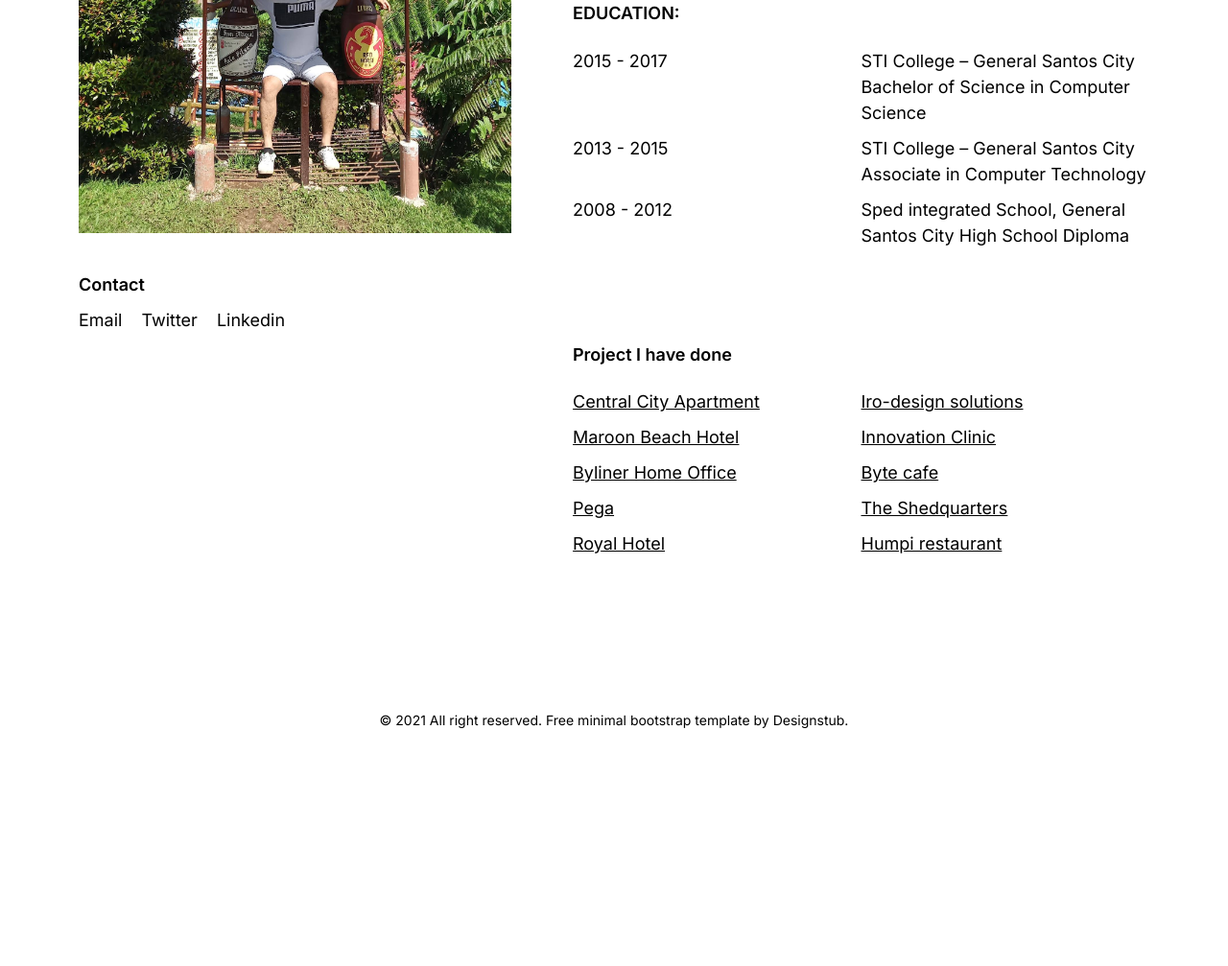
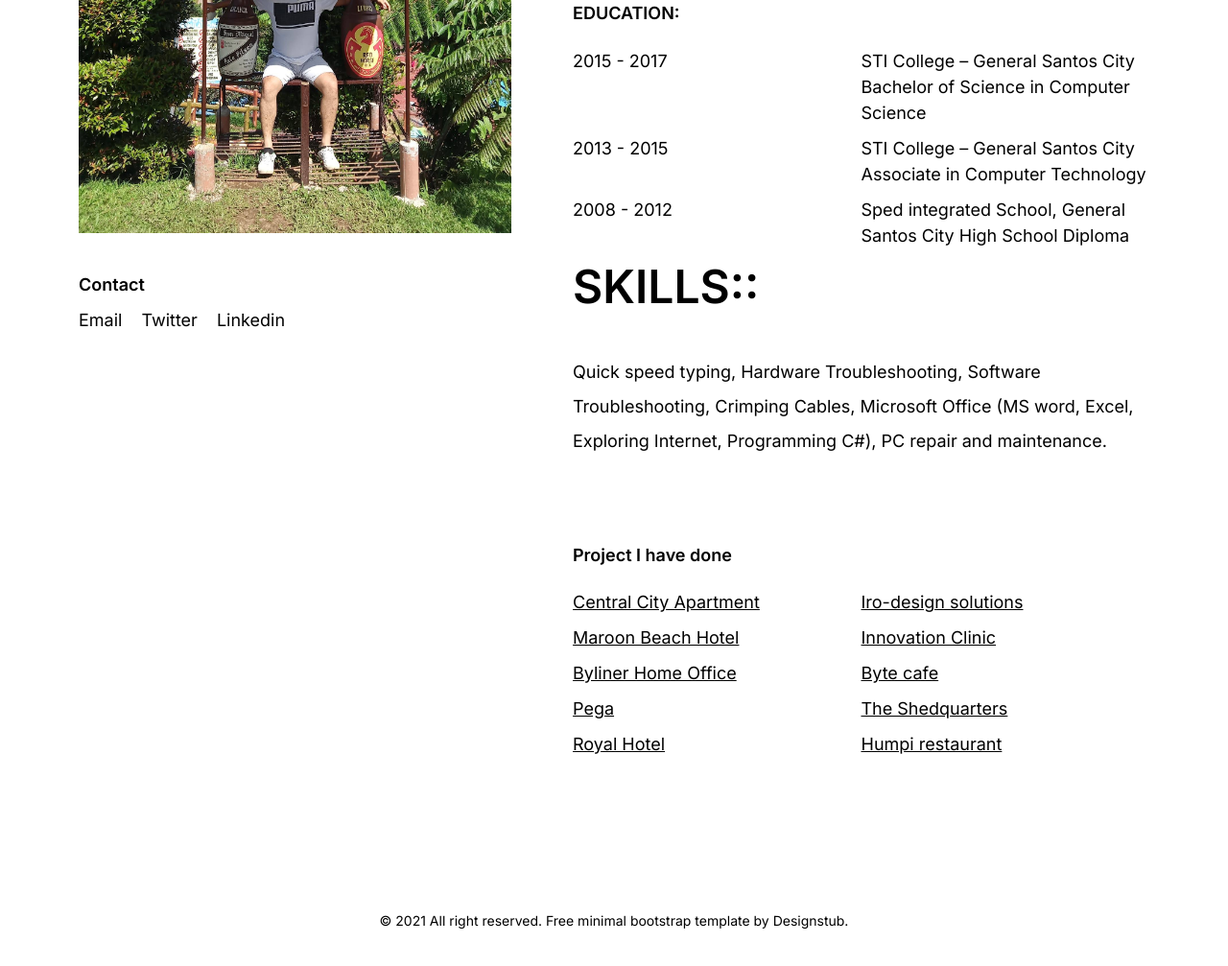
Before and after one commit to Capgo/joselitodev.github.io, a plain HTML site: page index.html in a window 1280 px wide. Shown: the part 644-1651 px from the top of the page at 96% size. Before the commit the page ends 1525 px from the top, so only its background shows below. Drawn offline with nearby package versions, Linux system fonts and the light colour scheme.

Commit message:
Update index.html

```diff
--- a/index.html
+++ b/index.html
@@ -73,6 +73,22 @@
 
                   </ul>
                 </section>
+
+
+                <section class="ds-info-sectio">
+                  <h2 class="ds-heading">
+                    SKILLS::
+                  </h2>
+                  <p>Quick speed typing, Hardware Troubleshooting, Software Troubleshooting, Crimping Cables,
+                    Microsoft Office (MS word, Excel, Exploring Internet, Programming C#), PC repair and
+                    maintenance.</p>
+
+                  </section>
+
+
+
+
+
                 <section class="ds-info-list-section">
                     <h3 class="">Project I have done</h3>
                     <ul>
```
